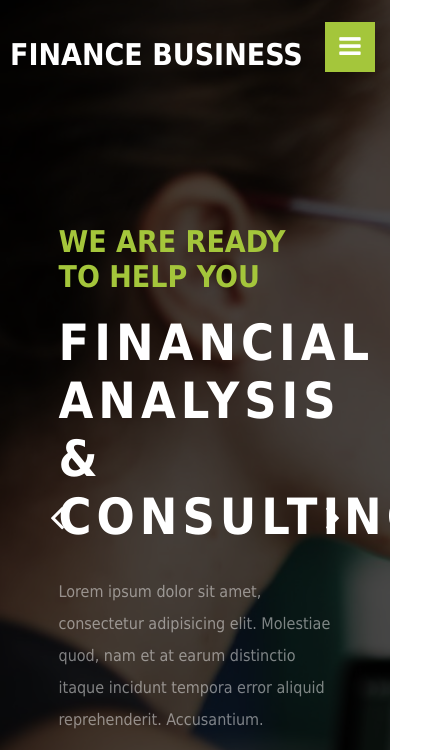
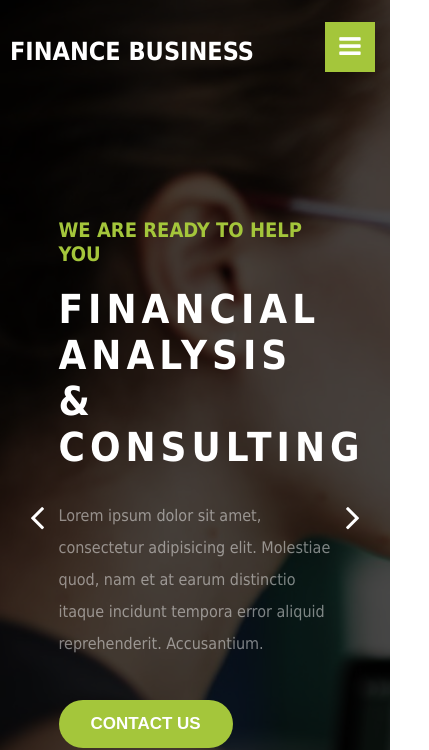
Before and after one commit to ezzdin-atef/business_template, a plain HTML site: page index.html in a window 390 px wide. Shown: the part 101-851 px from the top of the page, 429 px wide, since content can reach past the window. Drawn offline with Linux system fonts and the light colour scheme.

Commit message:
fix header issues

```diff
--- a/css/style.scss
+++ b/css/style.scss
@@ -10,7 +10,6 @@
 }
 body {
   font-family: tahoma, sans-serif;
-  overflow-x: hidden;
 }
 .container {
   width: 1180px;
@@ -598,7 +597,24 @@ body {
   }
   .welcome {
     height: 1000px;
+    .right-arrow {
+      right: 30px;
+    }
+    .left-arrow {
+      left: 30px;
+    }
+    .text {
+      h3 {
+        font-size: 20px;
+      }
+      h2 {
+        font-size: 40px;
+      }
+    }
     .navbar {
+      h1 {
+        font-size: 25px;
+      }
       ul {
         display: none;
         position: fixed;
```
Also changed, not shown: css/style.min.css.
